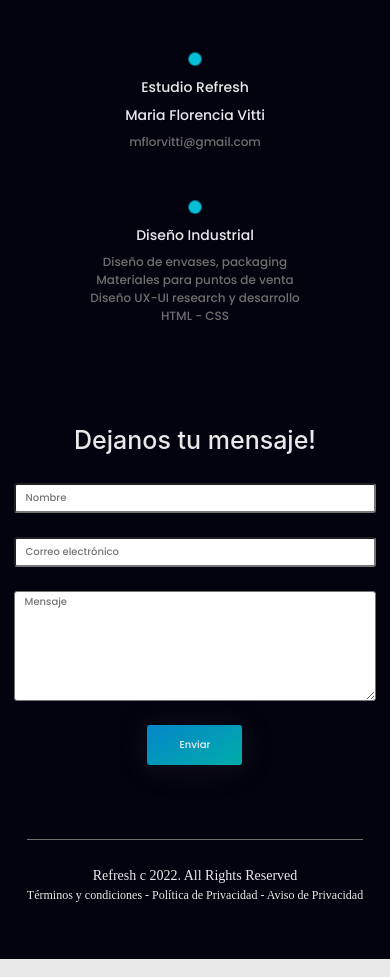
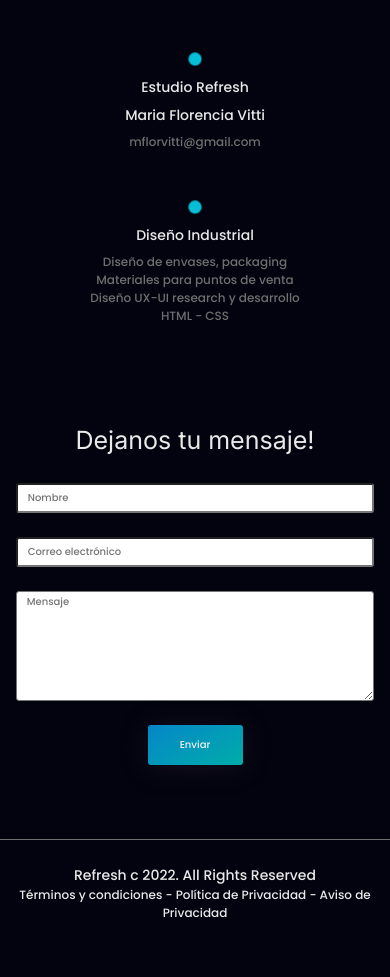
Before and after one commit to florvitti/PF-VITTI, a website: page pages/metodologia.html in a window 390 px wide. Shown: the part 3647-4624 px from the top of the page. Drawn offline with nearby package versions, Linux system fonts and the light colour scheme; files whose address does not match are found by name.

Commit message:
correccion final

```diff
--- a/scss/footer.scss
+++ b/scss/footer.scss
@@ -72,12 +72,12 @@
             padding-bottom: 30px;
             border-top: 1px solid $grey-color;
             .piedepagina__refresh{
-                font-family: poppins regular;
+                font-family: poppins;
                 font-size: $fontsize-m;
                 padding-top: 25px;
             }
             .piedepagina__terminos{
-                font-family: poppins Extralight;
+                font-family: poppins;
                 font-size: $fontsize-s;
                 padding-bottom: 25px;
             }
@@ -143,12 +143,12 @@
             border-top: 1px solid $grey-color;
             @include flex-colum-center;
             .piedepagina__refresh{
-                font-family: poppins regular;
+                font-family: poppins;
                 font-size: $fontsize-m;
                 padding-top: 25px;
             }
             .piedepagina__terminos{
-                font-family: poppins Extralight;
+                font-family: poppins;
                 font-size: $fontsize-s;
                 padding-bottom: 25px;
             }
--- a/scss/styles.scss
+++ b/scss/styles.scss
@@ -48,7 +48,7 @@ body {
         font-size: 25px;
         padding-top: 50px;
         padding-bottom: 20px;
-        font-family: inter medium;
+        font-family: inter;
     }
     h3 {
         font-weight: light;
```
Also changed, not shown: css/stylescss.css.
